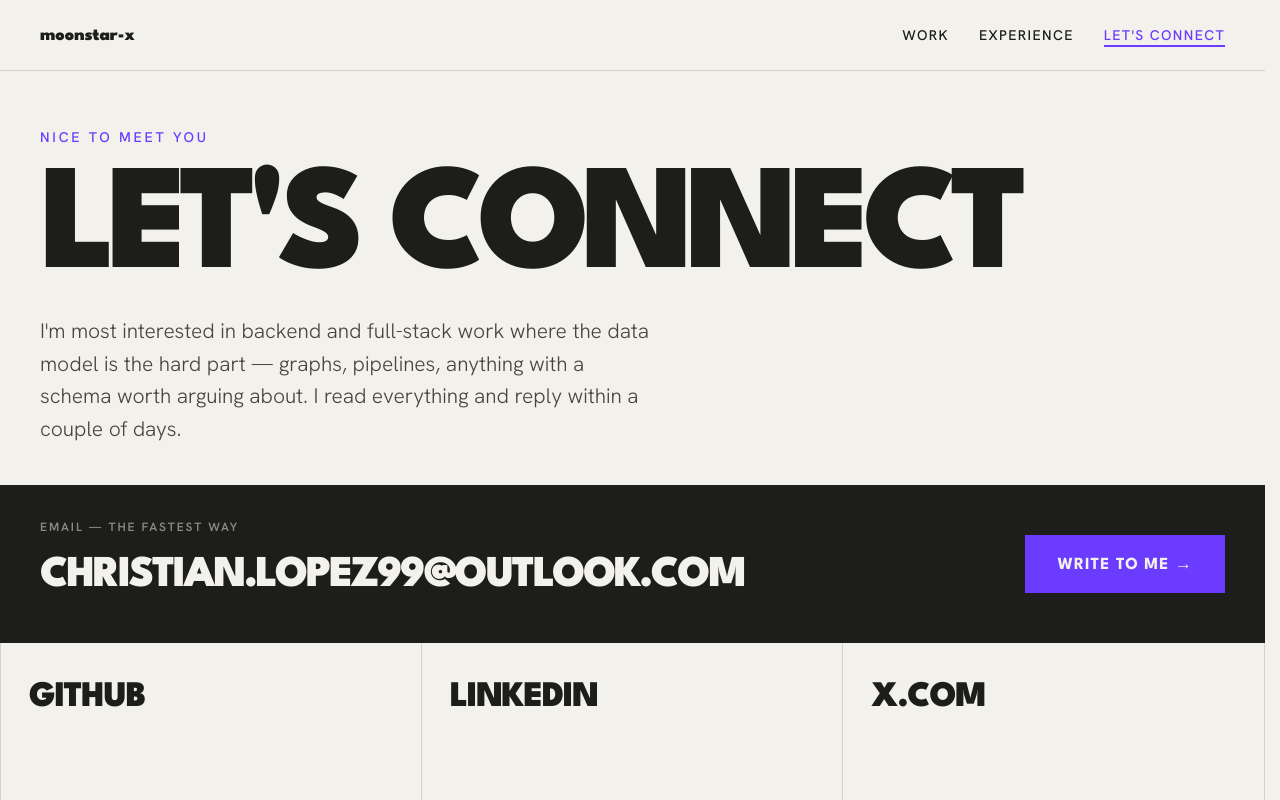
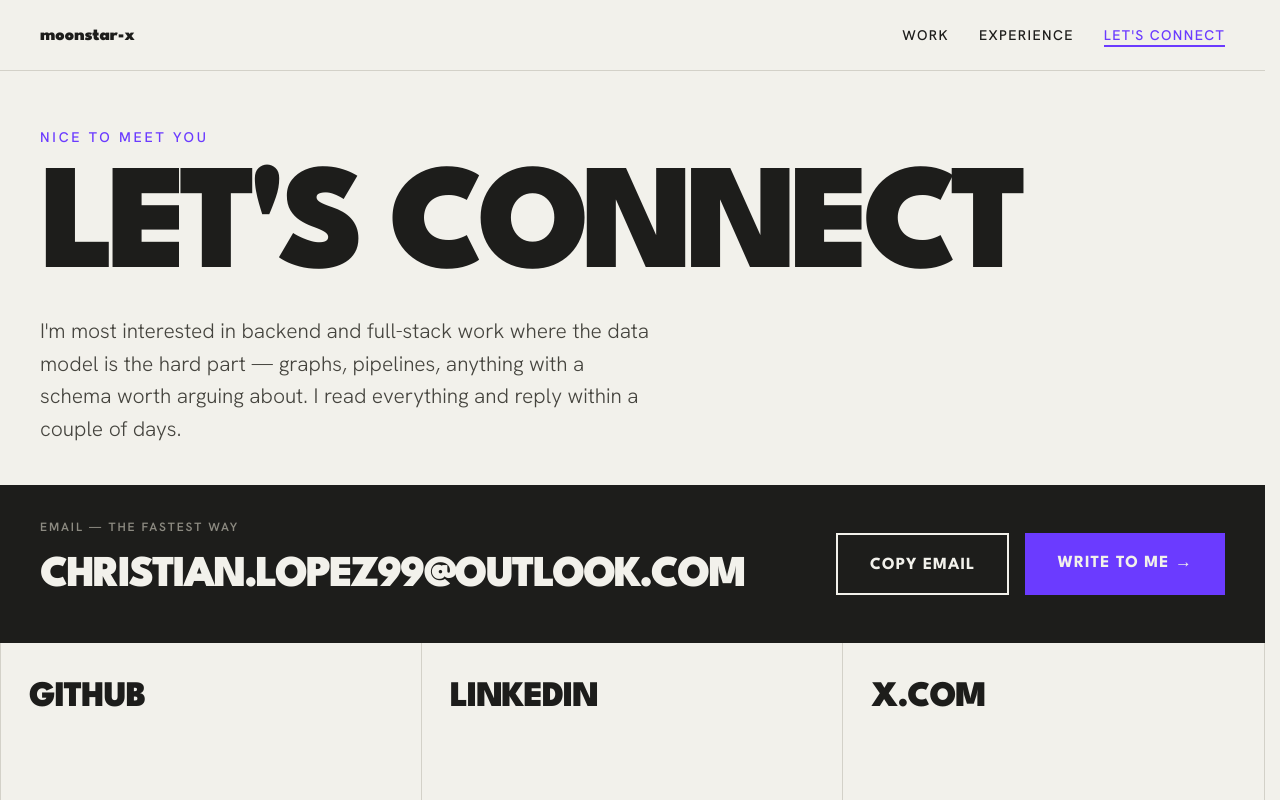
Before and after one commit to moonstar-x/moonstar-x.github.io, a Next.js app: page /contact in a window 1280 px wide. Shown: the top 800 px of the page. Built offline with nearby package versions, Linux system fonts and the light colour scheme.

Commit message:
Added a copy email button to EmailRow.

```diff
--- /dev/null
+++ b/src/components/contact/CopyEmailButton.tsx
@@ -0,0 +1,51 @@
+'use client';
+import { fadeUp, TAP_SCALE } from '@components/motion/variants';
+import { motion } from 'framer-motion';
+import { useEffect, useRef, useState } from 'react';
+import type { FC } from 'react';
+
+interface Props {
+  email: string;
+}
+
+const RESET_DELAY_MS = 2000;
+
+export const CopyEmailButton: FC<Props> = ({ email }: Props) => {
+  const [status, setStatus] = useState<'copied' | 'failed' | 'idle'>('idle');
+  const timeoutRef = useRef<ReturnType<typeof setTimeout>>(undefined);
+
+  useEffect(() => (): void => clearTimeout(timeoutRef.current), []);
+
+  const copy = async (): Promise<void> => {
+    try {
+      await navigator.clipboard.writeText(email);
+      setStatus('copied');
+    } catch {
+      setStatus('failed');
+    }
+
+    clearTimeout(timeoutRef.current);
+    timeoutRef.current = setTimeout(() => setStatus('idle'), RESET_DELAY_MS);
+  };
+
+  const handleClick = (): void => {
+    void copy();
+  };
+
+  return (
+    <motion.button
+      className="shrink-0 font-title font-bold text-[16px] xl:text-[17px] tracking-[0.06em] uppercase border-2 border-background text-background pt-4.25 xl:pt-4.5 pb-3.25 xl:pb-3.75 px-6 xl:px-8 text-center cursor-pointer transition-colors duration-200 ease-out hover:bg-background hover:text-text"
+      type="button"
+      variants={fadeUp()}
+      whileTap={TAP_SCALE}
+      onClick={handleClick}
+    >
+      {status === 'copied' && 'Copied!'}
+      {status === 'failed' && 'Copy failed'}
+      {status === 'idle' && 'Copy email'}
+      <output className="sr-only">
+        {status === 'copied' ? 'Email copied to clipboard' : ''}
+      </output>
+    </motion.button>
+  );
+};
--- a/src/components/contact/EmailRow.tsx
+++ b/src/components/contact/EmailRow.tsx
@@ -1,3 +1,4 @@
+import { CopyEmailButton } from '@components/contact/CopyEmailButton';
 import { MotionLink } from '@components/motion/MotionLink';
 import { fadeUp, REVEAL_VIEWPORT, staggerChildren, TAP_SCALE } from '@components/motion/variants';
 import { clsx } from 'clsx';
@@ -18,6 +19,8 @@ export const EmailRow: FC<Props> = ({ email, className, ...props }: Props) => (
         {email}
       </motion.span>
     </motion.div>
+    <div className="flex flex-col xl:flex-row gap-3 xl:gap-4">
+      <CopyEmailButton email={email} />
       <MotionLink className="group shrink-0 font-title font-bold text-[16px] xl:text-[17px] tracking-[0.06em] uppercase bg-accent text-background pt-4.25 xl:pt-4.5 pb-3.25 xl:pb-3.75 px-6 xl:px-8 text-center xl:text-start transition-colors duration-200 ease-out hover:bg-background hover:text-text" href={`mailto:${email}`} variants={fadeUp()} whileTap={TAP_SCALE}>
         Write to me
         {' '}
@@ -25,5 +28,6 @@ export const EmailRow: FC<Props> = ({ email, className, ...props }: Props) => (
           →
         </span>
       </MotionLink>
+    </div>
   </motion.section>
 );
```
Lines whose indentation alone changed are shown as unchanged.
